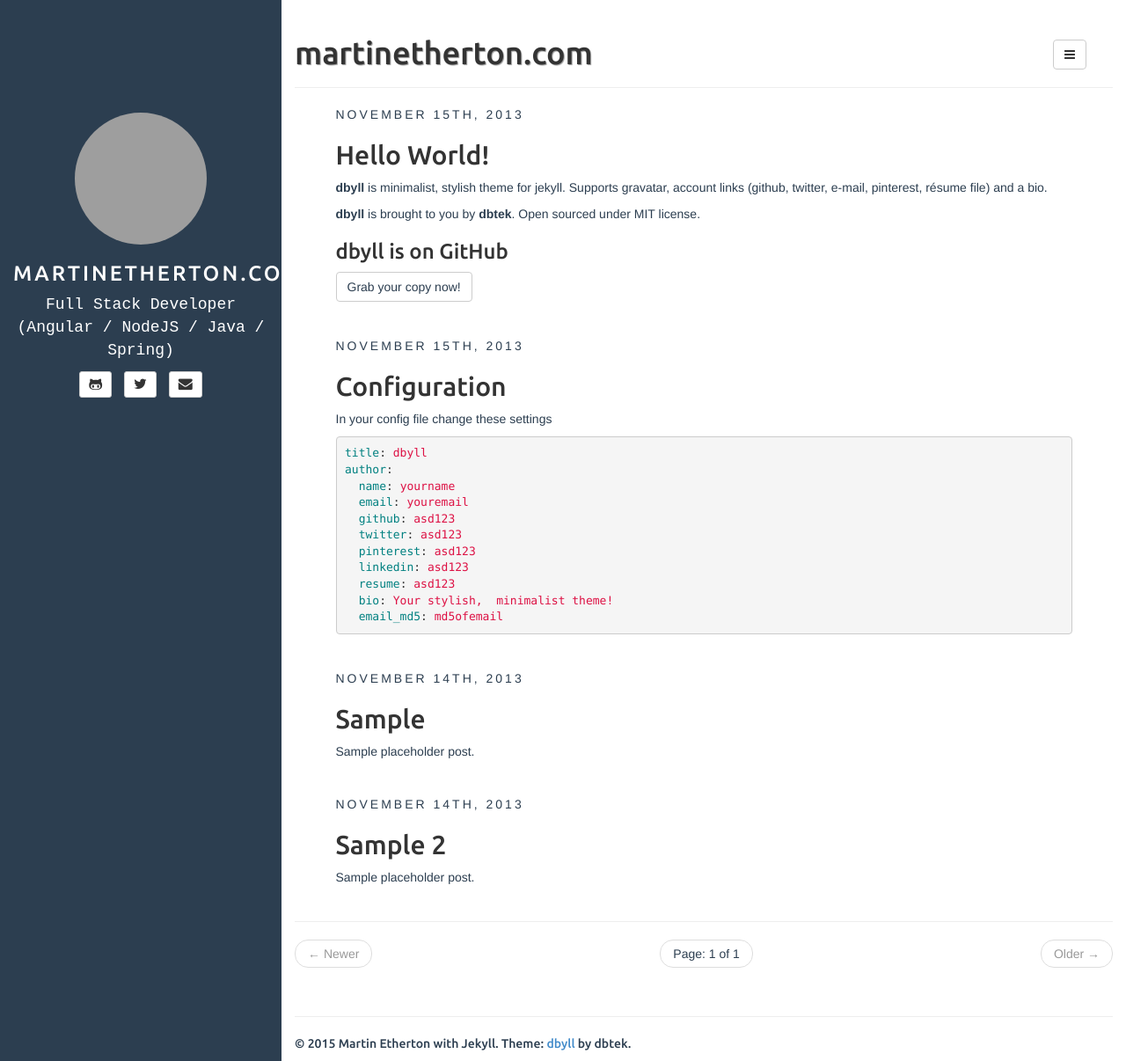
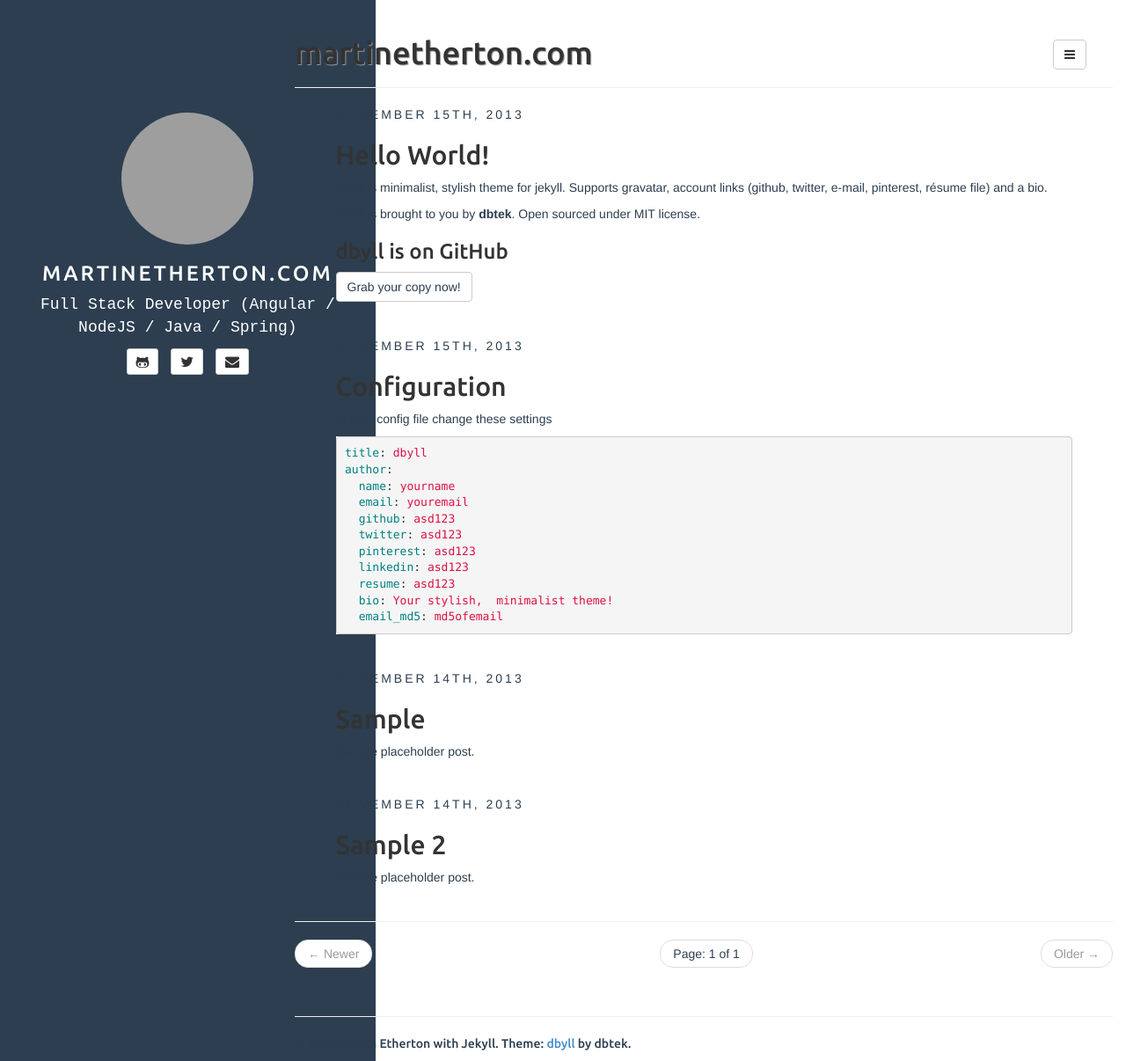
Before and after one commit to metherton/metherton.github.io, a Jekyll site: the page built from index.html, in a window 1280 px wide and 1206 px high. Shown: the whole window at 88% size. Built offline with Jekyll 4.4.1, drawn with Linux system fonts in a browser that asks for light colours; the list of posts is cut into pages by our own code; grey boxes are pictures that could not be loaded.

Commit message:
change sm3 to 4

```diff
--- a/_includes/default.html
+++ b/_includes/default.html
@@ -88,7 +88,7 @@
 		</ul>
 	</div>
 
-	<div class="col-sm-3 sidebar hidden-xs">
+	<div class="col-sm-4 sidebar hidden-xs">
 		{% include sidebar.html %}
 	</div>
 
```
